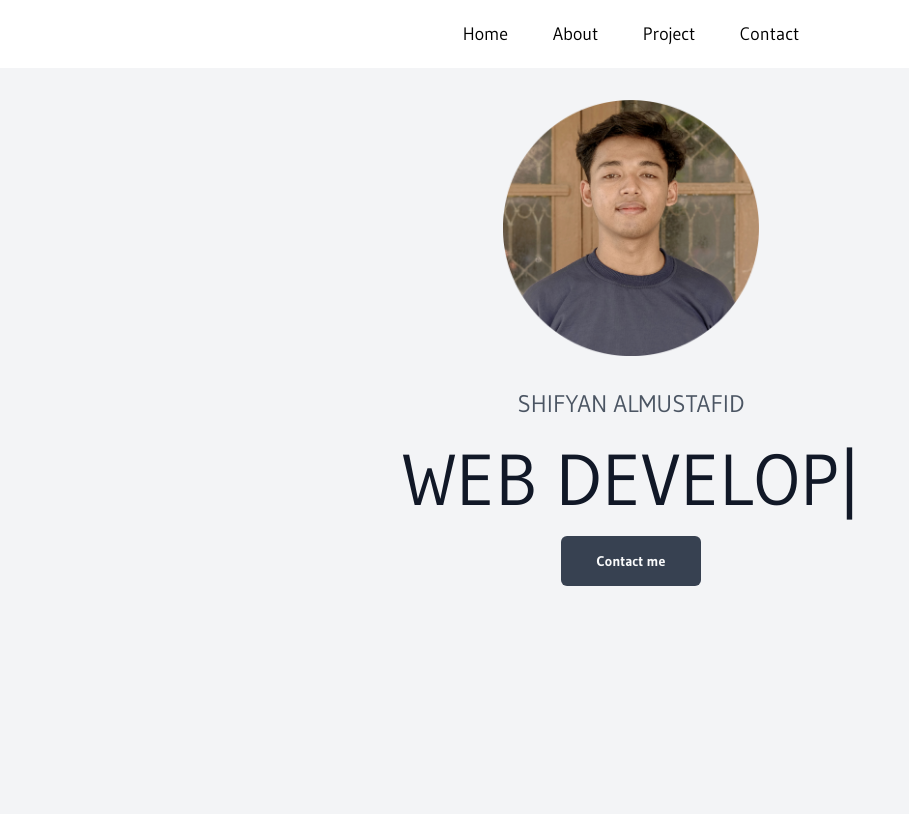
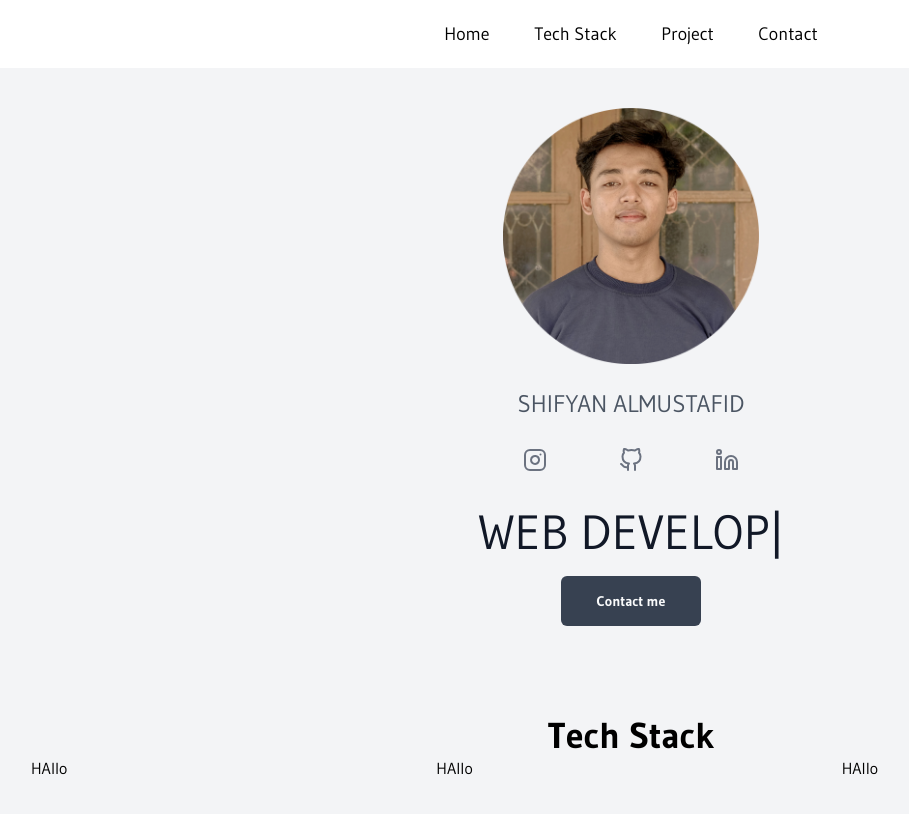
Before and after one commit to Shifyan/myportofolio, a website: page src/index.html in a window 1280 px wide. Shown: the whole page, without its empty margins (9-918 px from the left). Drawn offline with nearby package versions, Linux system fonts and the light colour scheme.

Commit message:
Penambahan awal tech stack section

```diff
--- a/src/index.html
+++ b/src/index.html
@@ -12,6 +12,7 @@
       href="https://fonts.googleapis.com/css2?family=Gudea:ital,wght@0,400;0,700;1,400&display=swap"
       rel="stylesheet"
     />
+    <script src="https://unpkg.com/feather-icons"></script>
   </head>
 
   <body class="bg-gray-100">
@@ -20,7 +21,7 @@
     <nav class="flex justify-center bg-white">
       <div class="nav-menu my-5 text-lg">
         <a href="#" class="mx-5">Home</a>
-        <a href="#" class="mx-5">About</a>
+        <a href="#" class="mx-5">Tech Stack</a>
         <a href="#" class="mx-5">Project</a>
         <a href="#" class="mx-5">Contact</a>
       </div>
@@ -29,14 +30,43 @@
     <!-- Header End -->
 
     <!-- Hero Section -->
-    <section class="py-5 md:py-8">
+    <section class="py-12 md:py-10">
       <div class="container max-w-screen-xl mx-auto px-4">
         <div class="text-center">
-          <div class="flex justify-center mb-8">
+          <div class="flex justify-center mb-6">
             <img src="../asset/img/img-hero.png" class="w-64" alt="Image" />
           </div>
-          <h6 class="font-medium text-gray-600 text-lg md:text-2xl uppercase mb-6">Shifyan Almustafid</h6>
-          <h1 class="font-normal text-gray-900 text-3xl md:text-7xl leading-none mb-8">
+          <h6 class="font-medium text-gray-600 text-lg md:text-2xl uppercase mb-2">Shifyan Almustafid</h6>
+          <div class="flex items-center justify-center space-x-8 mb-4">
+            <a
+              href="https://instagram.com/a.shif_yan/"
+              class="w-16 h-16 flex items-center justify-center rounded-full hover:bg-gray-200 transition ease-in-out duration-500"
+            >
+              <i
+                data-feather="instagram"
+                class="text-gray-500 hover:text-gray-700 transition ease-in-out duration-500"
+              ></i>
+            </a>
+            <a
+              href="https://github.com/Shifyan"
+              class="w-16 h-16 flex items-center justify-center rounded-full hover:bg-gray-200 transition ease-in-out duration-500"
+            >
+              <i
+                data-feather="github"
+                class="text-gray-500 hover:text-gray-700 transition ease-in-out duration-500"
+              ></i>
+            </a>
+            <a
+              href="https://id.linkedin.com/in/shifyan-almustafid-b33970227"
+              class="w-16 h-16 flex items-center justify-center rounded-full hover:bg-gray-200 transition ease-in-out duration-500"
+            >
+              <i
+                data-feather="linkedin"
+                class="text-gray-500 hover:text-gray-700 transition ease-in-out duration-500"
+              ></i>
+            </a>
+          </div>
+          <h1 class="font-normal text-gray-900 text-3xl md:text-5xl leading-none mb-8">
             <span id="name-typed"></span>
           </h1>
           <a
@@ -49,9 +79,25 @@
     </section>
     <!-- Hero Section End -->
 
+    <!-- Tech Stack Section -->
+    <div class="stack my-12 md:my-16">
+      <div class="flex justify-center">
+        <h1 class="text-4xl font-bold">Tech Stack</h1>
+      </div>
+      <div class="grid grid-cols-1 md:grid-cols-3 md:gap-4 justify-center mx-10">
+        <div>HAllo</div>
+        <div>HAllo</div>
+        <div>HAllo</div>
+      </div>
+    </div>
+    <!-- Tech Stack Section End -->
+
     <script src="https://unpkg.com/typed.js@2.1.0/dist/typed.umd.js"></script>
     <script src="../asset/typed/typed.js"></script>
     <script src="../asset/animation/anime.min.js"></script>
     <script src="../asset/animation/animation.js"></script>
+    <script>
+      feather.replace();
+    </script>
   </body>
 </html>
```
Also changed, not shown: src/output.css.
